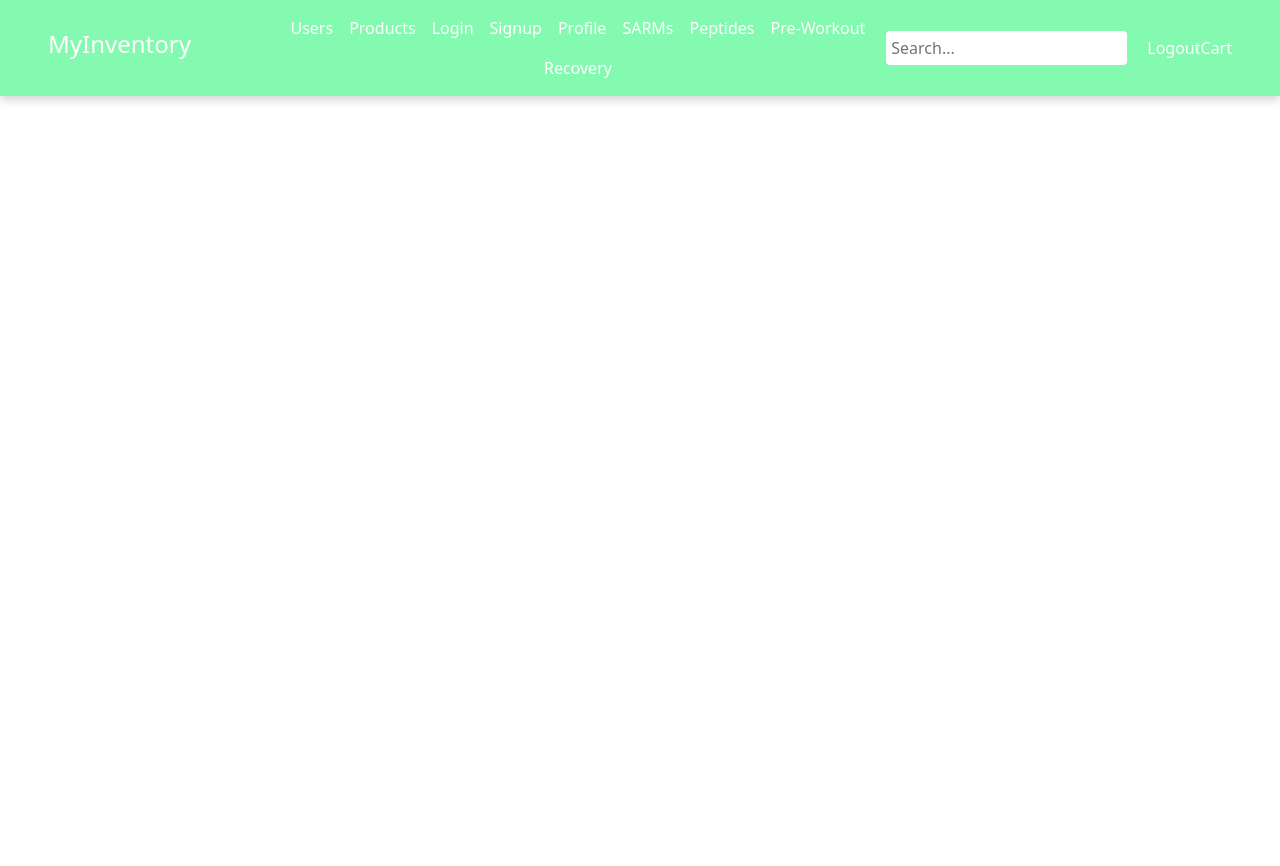
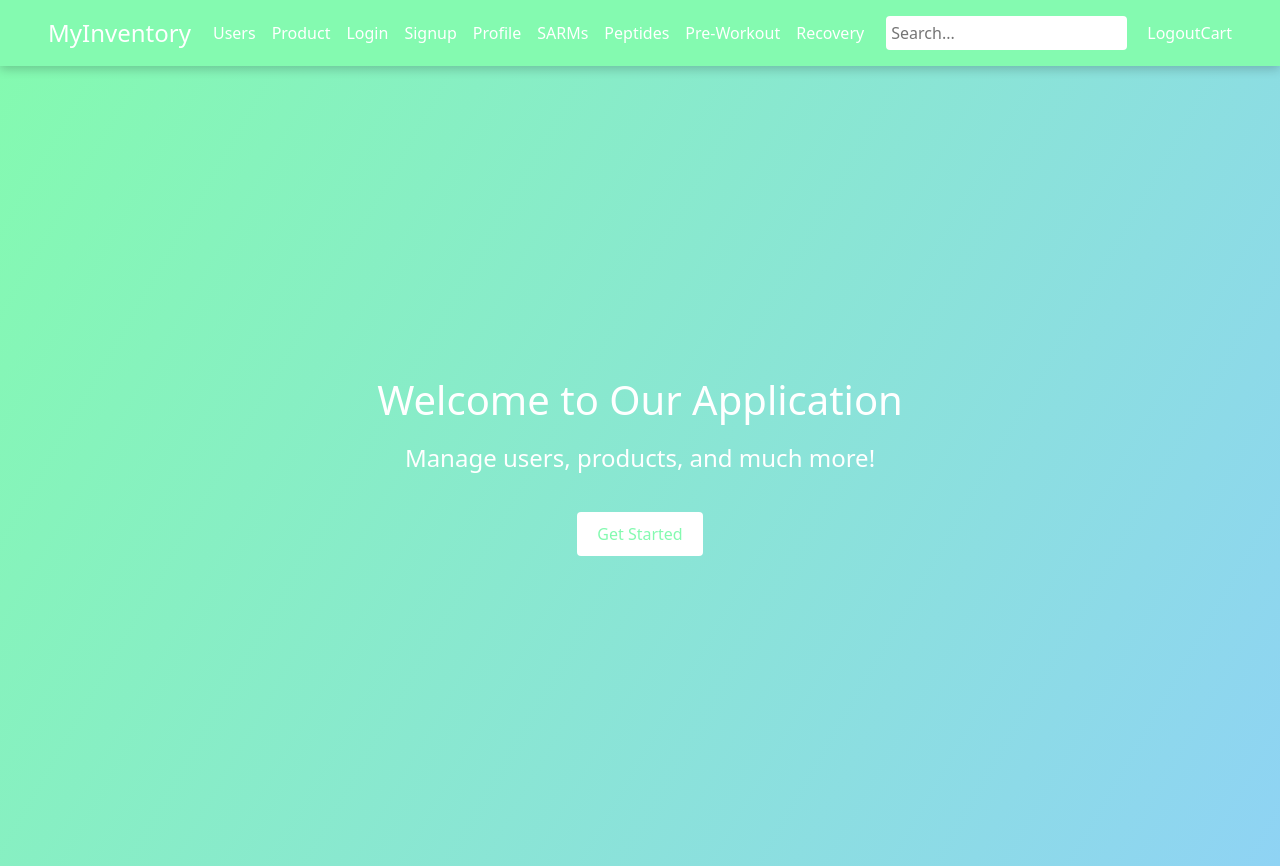
Before and after one commit to prenger11/myInventory, a React (Vite) app: page / in a window 1280 px wide. Before the commit the page ends 800 px from the top, so only its background shows below. Built offline with nearby package versions, Linux system fonts and the light colour scheme.

Commit message:
updated homepage and users

```diff
--- a/src/App.tsx
+++ b/src/App.tsx
@@ -6,8 +6,8 @@ import Signup from './components/Signup';
 import Profile from './components/Profile';
 import Users from './components/Users';
 import { UserProps } from './components/User';
-
-import Products, { ProductDetails } from './components/Products';
+import Products, { ProductDetails } from './components/Product';
+import HomePage from './components/homepage';
 
 
 
@@ -37,6 +37,20 @@ const App: React.FC = () => {
             mailingAddress: "123 Elm St, Springfield, IL",
             userType: "Customer"  // <-- this should be either "Customer" or "Employee"
         },
+        {
+            name: "Jane Doe",
+            email: "jane@example.com",
+            phoneNumber: "123-456-5555",
+            mailingAddress: "432 Elm St, Springfield, IL",
+            userType: "Admin"  // <-- this should be either "Customer" or "Employee"
+        },
+        {
+            name: "Jake Doe",
+            email: "jake@example.com",
+            phoneNumber: "555-456-5555",
+            mailingAddress: "555 Elm St, Springfield, IL",
+            userType: "Customer"  // <-- this should be either "Customer" or "Employee"
+        },
         // ...other users
     ];
 
@@ -46,13 +60,12 @@ const App: React.FC = () => {
         <BrowserRouter>
             <Navbar />
             <Routes>
+                <Route path="/" element={<HomePage />} />
                 <Route path="/login" element={<Login onLogin={handleLogin} />} />
                 <Route path="/signup" element={<Signup onSignup={handleSignup} />} />
                 <Route path="/profile" element={<Profile onSave={handleProfile} />} />
-                <Route path="/products" element={<Products onAddProduct={handleProduct} />} />
+                <Route path="/product" element={<Products onAddProduct={handleProduct} />} />
                 <Route path="/users" element={<Users users={users as UserProps[]} />} />
-
-
             </Routes>
         </BrowserRouter>
     );
--- /dev/null
+++ b/src/components/HomePage.tsx
@@ -0,0 +1,50 @@
+import React from 'react';
+import styled from 'styled-components';
+
+const HomeContainer = styled.div`
+    display: flex;
+    flex-direction: column;
+    align-items: center;
+    justify-content: center;
+    height: 100vh;
+    background: linear-gradient(120deg, #84fab0 0%, #8fd3f4 100%);
+`;
+
+const Title = styled.h1`
+    font-size: 2.5rem;
+    color: white;
+    margin-bottom: 20px;
+`;
+
+const Subtitle = styled.h2`
+    font-size: 1.5rem;
+    color: white;
+    margin-bottom: 40px;
+`;
+
+const Button = styled.button`
+    padding: 10px 20px;
+    border: none;
+    border-radius: 4px;
+    background-color: #ffffff;
+    color: #84fab0;
+    font-size: 1rem;
+    cursor: pointer;
+    transition: background-color 0.3s ease;
+
+    &:hover {
+        background-color: rgba(255, 255, 255, 0.8);
+    }
+`;
+
+const HomePage: React.FC = () => {
+    return (
+        <HomeContainer>
+            <Title>Welcome to Our Application</Title>
+            <Subtitle>Manage users, products, and much more!</Subtitle>
+            <Button>Get Started</Button>
+        </HomeContainer>
+    );
+};
+
+export default HomePage;
--- a/src/components/Navbar.tsx
+++ b/src/components/Navbar.tsx
@@ -50,10 +50,12 @@ const NavbarContainer = styled.div`
 `;
 
 const Logo = styled.h1`
-    font-size: 1.5rem;
-    color: white;
-    flex-basis: 20%;
-    text-align: left;
+font-size: 1.5rem;
+color: white;
+flex-basis: 20%;
+text-align: left;
+margin: 0;  // Adding this to remove default margins on h1 tags
+cursor: pointer;
 `;
 
 const NavLinks = styled.div`
@@ -106,11 +108,13 @@ const SearchBar = styled.input`
 const Navbar = () => {
     return (
         <NavbarContainer>
-            <Logo>MyInventory</Logo>
+            <StyledLink to="/">  {/* Add this Link */}
+                <Logo>MyInventory</Logo>
+            </StyledLink>
 
             <NavLinks>
                 <StyledLink to="/users">Users</StyledLink>
-                <StyledLink to="/products">Products</StyledLink>
+                <StyledLink to="/product">Product</StyledLink>
                 <StyledLink to="/login">Login</StyledLink>
                 <StyledLink to="/signup">Signup</StyledLink>
                 <StyledLink to="/profile">Profile</StyledLink>
--- a/src/components/Products.tsx
+++ b/src/components/Product.tsx
@@ -80,7 +80,7 @@ interface ProductsProps {
 //     onAddProduct: (image: string, productName: string, productDescription: string, quantity: number, price: number) => void;
 // }
 
-const Products: React.FC<ProductsProps> = ({ onAddProduct }) => {
+const Product: React.FC<ProductsProps> = ({ onAddProduct }) => {
     const [image, setImage] = useState('');
     const [productName, setProductName] = useState('');
     const [productDescription, setProductDescription] = useState('');
@@ -160,4 +160,4 @@ const Products: React.FC<ProductsProps> = ({ onAddProduct }) => {
     );
 };
 
-export default Products;
+export default Product;
```
Also changed, not shown: src/components/AllProducts.tsx (added).
